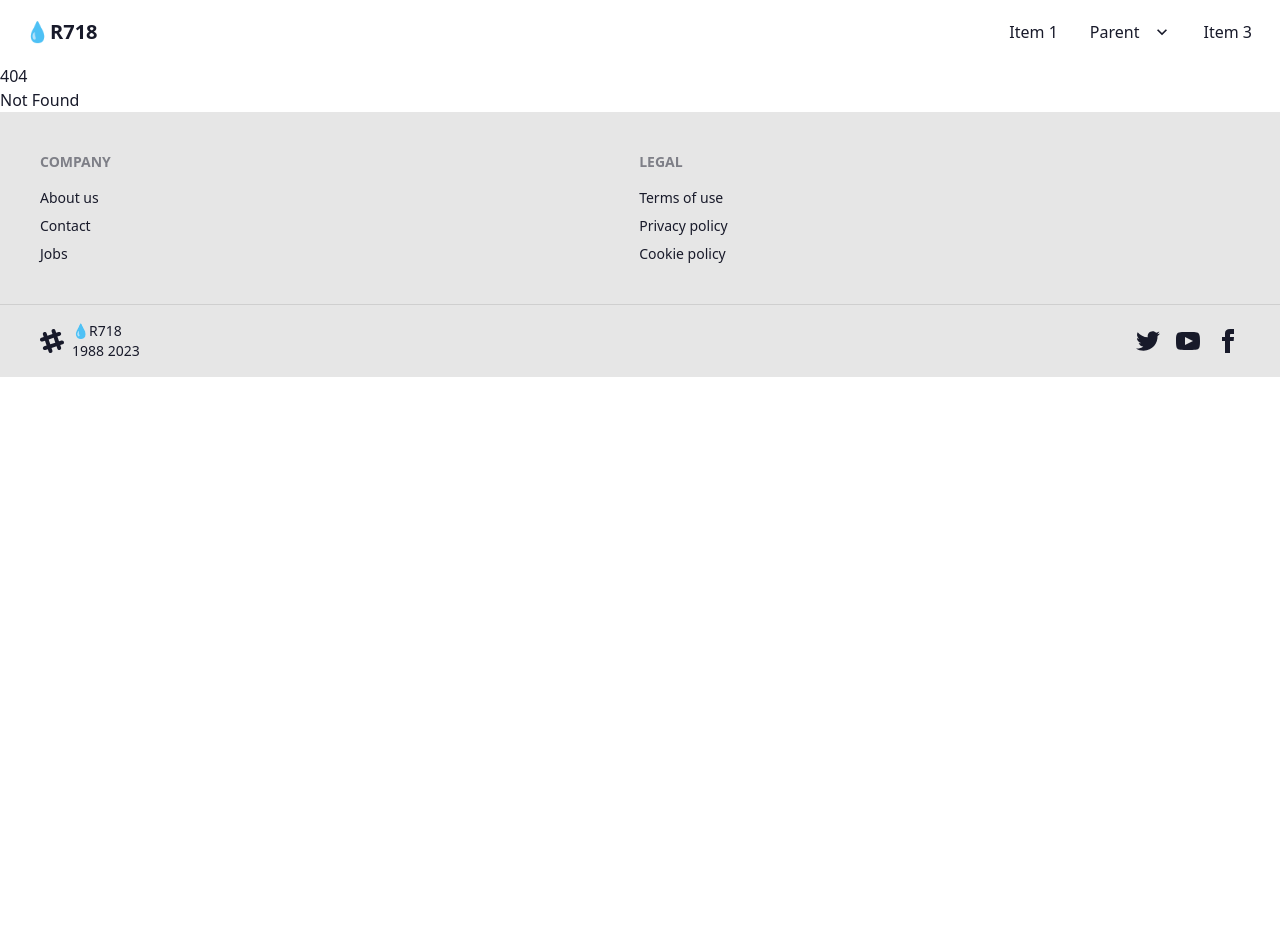
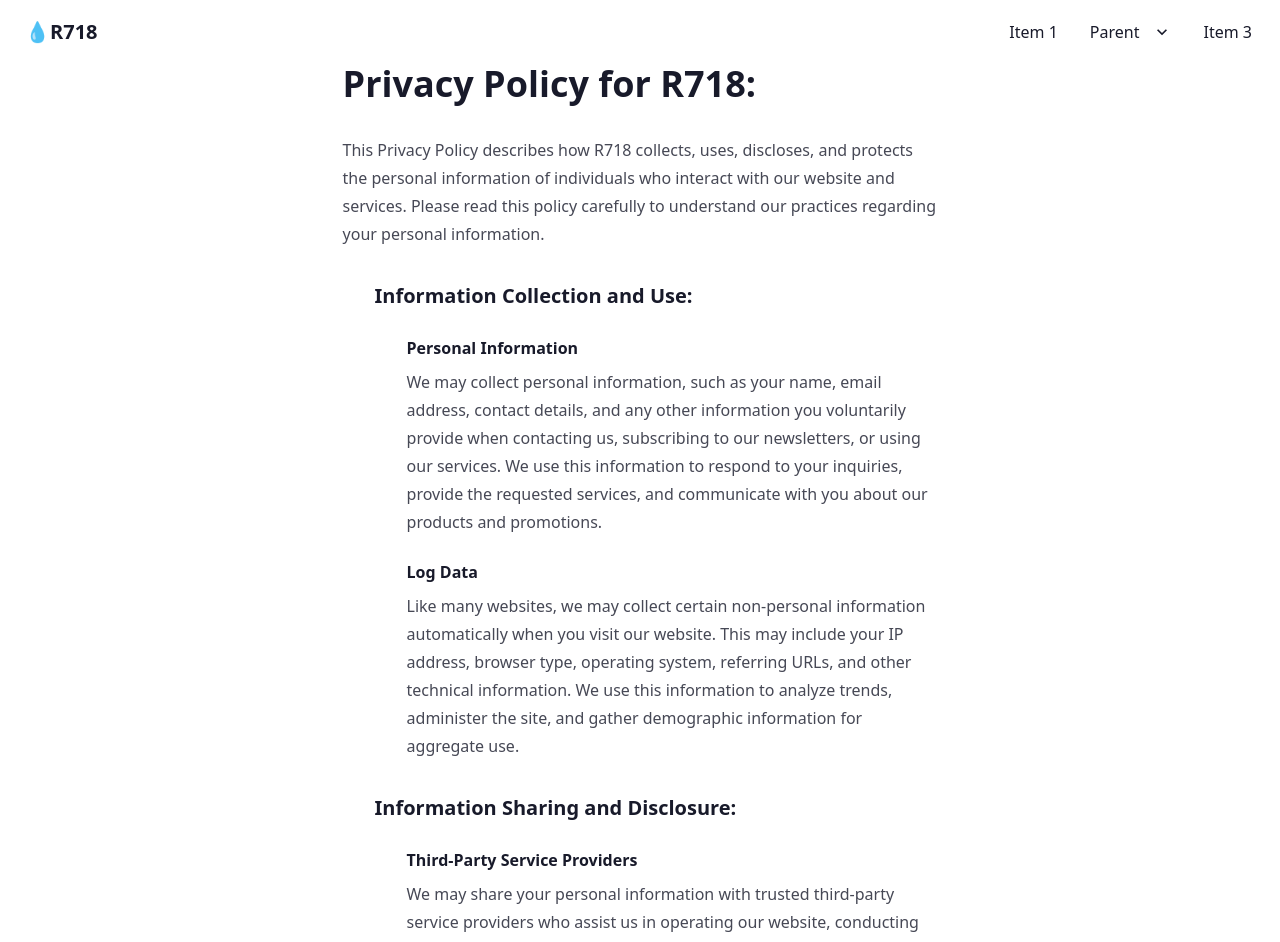
Before and after one commit to Alfrederson/template-landing, a SvelteKit app: page /privacy in a window 1280 px wide. Before the commit this address had no page. Shown: the top 942 px of the page. Before the commit the page ends 800 px from the top, so only its background shows below. Built offline with nearby package versions, Linux system fonts and the light colour scheme.

Commit message:
privacy policy que não foi

```diff
--- /dev/null
+++ b/src/routes/privacy/+page.svelte
@@ -0,0 +1,135 @@
+<script>
+    import Article from "$lib/components/Article.svelte";
+    import { companyName } from "../data";
+</script>
+
+<Article>
+    <h1>
+        Privacy Policy for {companyName}:
+    </h1>
+    <p>
+        This Privacy Policy describes how {companyName} collects, uses, discloses,
+        and protects the personal information of individuals who interact with our
+        website and services. Please read this policy carefully to understand our
+        practices regarding your personal information.
+    </p>
+
+    <ul>
+        <li>
+            <h3>Information Collection and Use:</h3>
+            <ul>
+                <li>
+                    <h4>Personal Information</h4>
+                    We may collect personal information,
+                    such as your name, email address, contact details, and any
+                    other information you voluntarily provide when contacting
+                    us, subscribing to our newsletters, or using our services.
+                    We use this information to respond to your inquiries,
+                    provide the requested services, and communicate with you
+                    about our products and promotions.
+                </li>
+                <li>
+                    <h4>Log Data</h4>
+                    Like many websites, we may collect certain
+                    non-personal information automatically when you visit our
+                    website. This may include your IP address, browser type,
+                    operating system, referring URLs, and other technical
+                    information. We use this information to analyze trends,
+                    administer the site, and gather demographic information for
+                    aggregate use.
+                </li>
+            </ul>
+        </li>
+        <li>
+            <h3>Information Sharing and Disclosure:</h3>
+            <ul>
+                <li>
+                    <h4>Third-Party Service Providers</h4>
+                    We may share your personal
+                    information with trusted third-party service providers who
+                    assist us in operating our website, conducting our business,
+                    or providing services to you. These providers are
+                    contractually obligated to protect your information and use
+                    it solely for the purposes specified by us.
+                </li>
+                <li>
+                    <h4>Legal Requirements</h4>
+                    We may disclose your personal
+                    information if required to do so by law or in response to a
+                    valid legal request from governmental authorities, such as a
+                    court order or subpoena.
+                </li>
+            </ul>
+        </li>
+        <li>
+            <h3>Data Security:</h3>
+            <p>
+                We implement appropriate technical and organizational measures
+                to protect your personal information from unauthorized access,
+                use, alteration, or disclosure. However, please note that no
+                method of transmission over the internet or electronic storage
+                is 100% secure. We strive to use commercially acceptable means
+                to protect your personal information, but we cannot guarantee
+                its absolute security.
+            </p>
+        </li>
+        <li>
+            <h3>Cookies and Tracking Technologies:</h3>
+            <p>
+                We may use cookies and similar tracking technologies to enhance
+                your experience on our website, analyze usage patterns, and
+                deliver personalized content. You can adjust your browser
+                settings to refuse cookies or notify you when cookies are being
+                sent. However, please note that certain features of our website
+                may not function properly if cookies are disabled.
+            </p>
+        </li>
+        <li>
+            <h3>Links to Third-Party Websites:</h3>
+            <p>
+                Our website may contain links to third-party websites that are
+                not operated or controlled by us. This Privacy Policy applies
+                only to our website. We are not responsible for the privacy
+                practices or content of third-party websites. We encourage you
+                to review the privacy policies of those websites before
+                providing any personal information.
+            </p>
+        </li>
+        <li>
+            <h3>Children's Privacy:</h3>
+            <p>
+                Our website and services are not intended for individuals under
+                the age of 18. We do not knowingly collect personal information
+                from children. If we become aware that we have inadvertently
+                collected personal information from a child, we will take steps
+                to delete such information from our records.
+            </p>
+        </li>
+        <li>
+            <h3>Changes to this Privacy Policy:</h3>
+            <p>
+                We reserve the right to update or modify this Privacy Policy at
+                any time. Any changes will be effective immediately upon posting
+                the updated policy on our website. Your continued use of our
+                website or services after any changes to the Privacy Policy will
+                signify your acceptance of those changes.
+            </p>
+        </li>
+        <li>
+            <h3>Contact Us:</h3>
+            <p>
+                If you have any questions or concerns about this Privacy Policy
+                or our privacy practices, please contact us using the
+                information provided on our website.
+            </p>
+        </li>
+    </ul>
+</Article>
+
+<style>
+    ul {
+        counter-reset: section;
+        list-style-type: none;
+    }
+
+</style>
```
